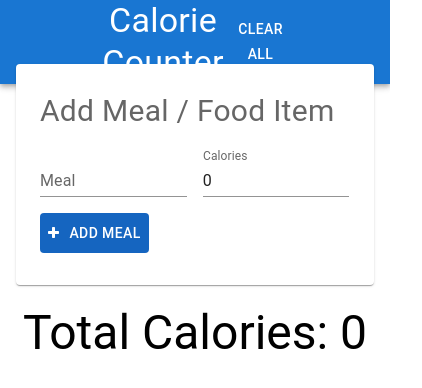
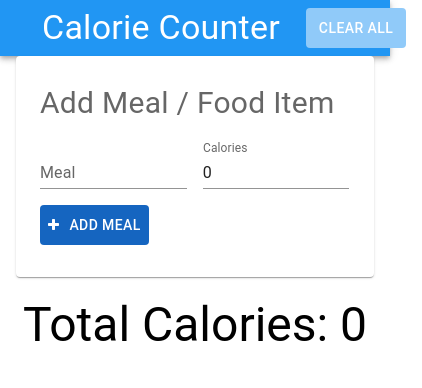
Before and after one commit to Apesosmarc/test-calcounter, a React (Create React App) app: page / in a window 390 px wide. Shown: the top 388 px of the page, 422 px wide, since content can reach past the window. Built offline with nearby package versions, Linux system fonts and the light colour scheme.

Commit message:
add more random to keyID gen
MUI button and AppBar styles hacked

```diff
--- a/src/components/AppBarButton.js
+++ b/src/components/AppBarButton.js
@@ -4,20 +4,16 @@ import Box from "@mui/material/Box";
 import Toolbar from "@mui/material/Toolbar";
 import Typography from "@mui/material/Typography";
 import Button from "@mui/material/Button";
+import { ActionTypes } from "@mui/base";
 {
+  //   todo
   /* set width of toolbar to 100% at mobile screens somehow */
+  // create clear all Ac/reducer
 }
 export default function AppBarButton() {
   return (
-    <Box
-      sx={{
-        flexGrow: 1,
-        height: "64px",
-        lineHeight: "64px",
-        background: "#2196F3",
-      }}
-    >
-      <AppBar position="static">
+    <Box>
+      <AppBar sx={{ background: "#2196F3" }} position="static">
         <Toolbar
           sx={{
             width: "50%",
@@ -25,15 +21,19 @@ export default function AppBarButton() {
             justifyContent: "space-between",
             margin: "0 auto",
           }}
+          className="toolbar"
         >
           <Typography
             variant="h4"
             component="h4"
+            className="title"
             sx={{ margin: "0 auto", textAlign: "center" }}
           >
             Calorie Counter
           </Typography>
-          <Button color="inherit">Clear All</Button>
+          <Button className="btn" sx={{ background: "#90CAF9" }}>
+            Clear All
+          </Button>
         </Toolbar>
       </AppBar>
     </Box>
--- a/src/components/BasicTable.js
+++ b/src/components/BasicTable.js
@@ -12,6 +12,8 @@ import { useGlobalContext } from "../context/appContext";
 export default function BasicTable() {
   const { items, setCurrentItem } = useGlobalContext();
 
+  console.log(items);
+
   return (
     <TableContainer component={Paper}>
       <Table sx={{ minWidth: 250 }} aria-label="simple table">
@@ -19,7 +21,7 @@ export default function BasicTable() {
           {items.length
             ? items.map((item, index) => (
                 <TableRow
-                  key={item.meal[0] + Math.trunc(Math.random() * 100)}
+                  key={item.meal[0] + Math.trunc(Math.random() * 100000)}
                   id={item.id}
                   sx={{ "&:last-child td, &:last-child th": { border: 0 } }}
                 >
--- a/src/index.css
+++ b/src/index.css
@@ -12,6 +12,10 @@ code {
     monospace;
 }
 
+.title {
+  margin: 0 auto !important;
+  text-align: center !important;
+}
 
 .btn {
   color: white !important;
@@ -29,5 +33,11 @@ code {
 }
 
 @media screen and (max-width: 800px) {
-
+  .toolbar {
+    width: 100% !important;
+  }
+  .title {
+    text-align: left !important;
+    margin: auto !important;
+  }
 }
```
